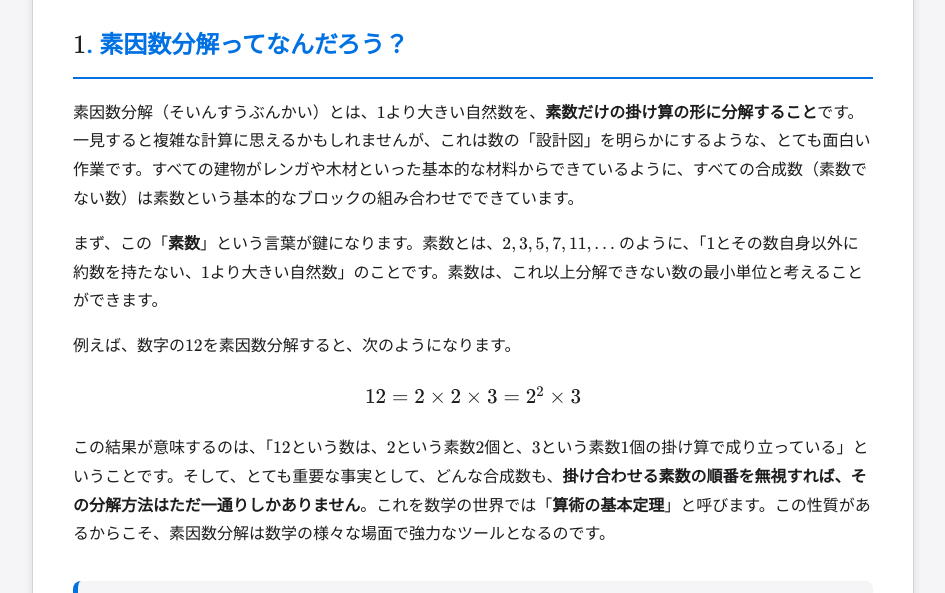
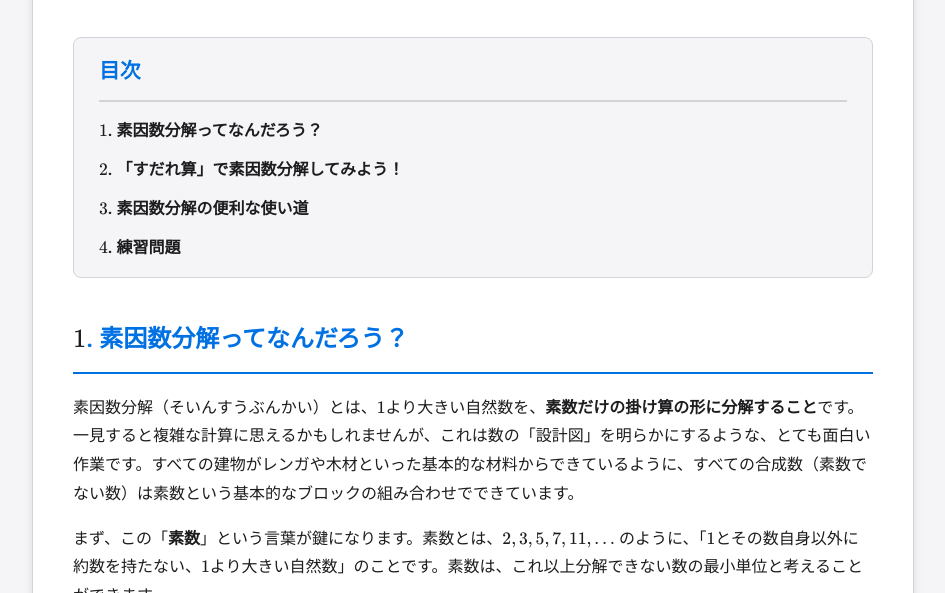
Before and after one commit to nden14800/Learn-prime-factorization, a plain HTML site: page index.html in a window 1280 px wide. Shown: the part 155-748 px from the top of the page, without its empty margins (167-1112 px from the left). Drawn offline with nearby package versions, Linux system fonts and the light colour scheme.

Commit message:
Update index.html

```diff
--- a/index.html
+++ b/index.html
@@ -51,6 +51,11 @@
             }
         }
 
+        /* === Smooth Scrolling === */
+        html {
+            scroll-behavior: smooth;
+        }
+
         /* === General Styles === */
         body {
             font-family: 'Roboto', sans-serif;
@@ -90,6 +95,49 @@
         h1 {
             text-align: center;
             font-size: 2.5em;
+        }
+
+        /* === Table of Contents Style (New) === */
+        .table-of-contents {
+            background-color: var(--bg-color);
+            border: 1px solid var(--border-color);
+            border-radius: 8px;
+            padding: 15px 25px;
+            margin: 2.5em 0;
+        }
+
+        .table-of-contents h3 {
+            margin-top: 0;
+            border-bottom: 2px solid var(--border-color);
+            padding-bottom: 10px;
+            margin-bottom: 15px;
+            font-size: 1.3em;
+        }
+
+        .table-of-contents ul {
+            list-style: none;
+            padding: 0;
+            margin: 0;
+        }
+
+        .table-of-contents li {
+            margin-bottom: 10px;
+        }
+
+        .table-of-contents li:last-child {
+            margin-bottom: 0;
+        }
+
+        .table-of-contents a {
+            color: var(--text-color);
+            text-decoration: none;
+            font-weight: bold;
+            transition: color 0.2s;
+            display: block;
+        }
+
+        .table-of-contents a:hover {
+            color: var(--header-color);
         }
 
         /* === KaTeX Color Theming === */
@@ -191,6 +239,17 @@
 
     <div class="container">
         <h1>素因数分解を学ぼう！</h1>
+
+        <!-- === Table of Contents (New) === -->
+        <nav class="table-of-contents">
+            <h3>目次</h3>
+            <ul>
+                <li><a href="#introduction">$1$. 素因数分解ってなんだろう？</a></li>
+                <li><a href="#how-to">$2$. 「すだれ算」で素因数分解してみよう！</a></li>
+                <li><a href="#applications">$3$. 素因数分解の便利な使い道</a></li>
+                <li><a href="#problem-section">$4$. 練習問題</a></li>
+            </ul>
+        </nav>
 
         <section id="introduction">
             <h2>$1$. 素因数分解ってなんだろう？</h2>
```
